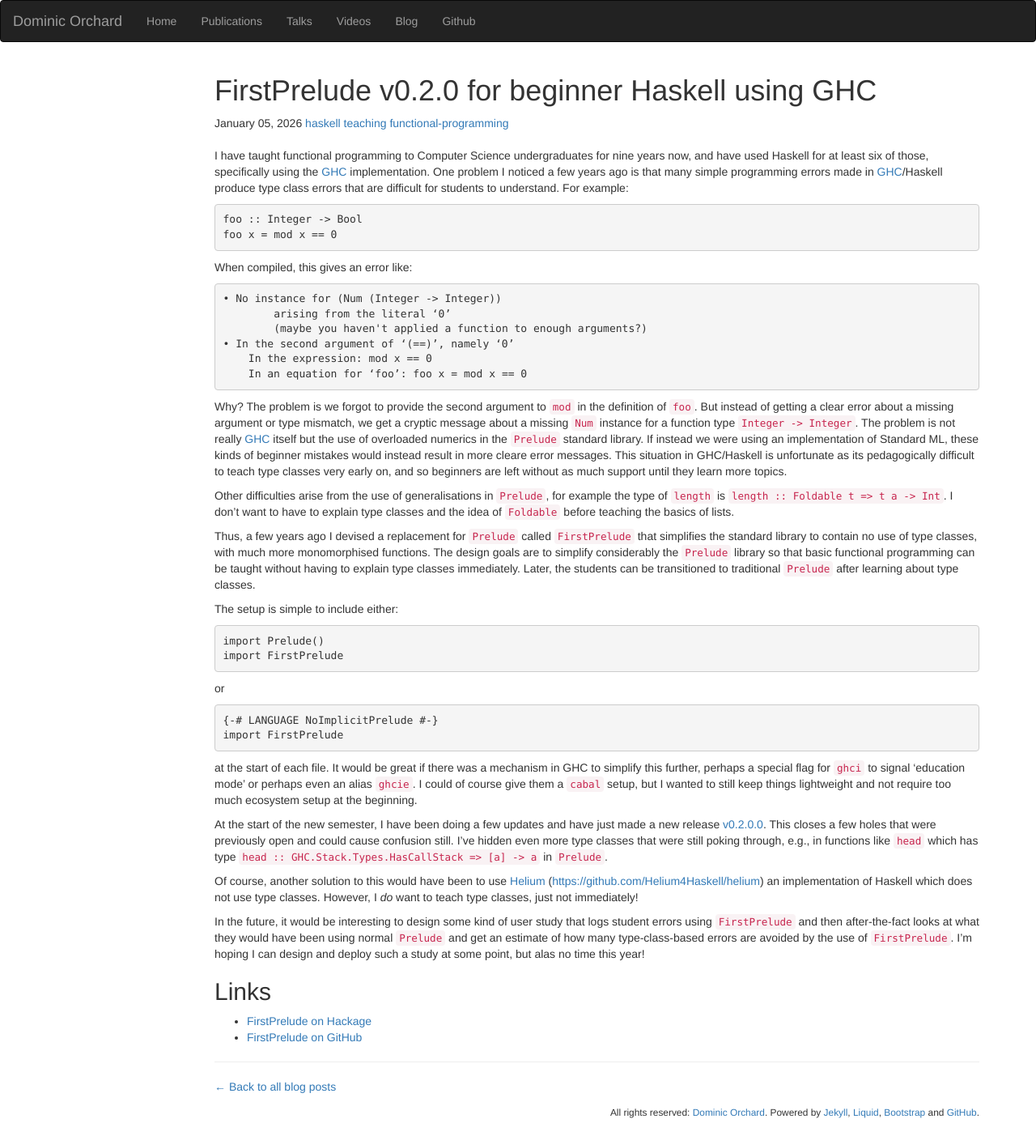
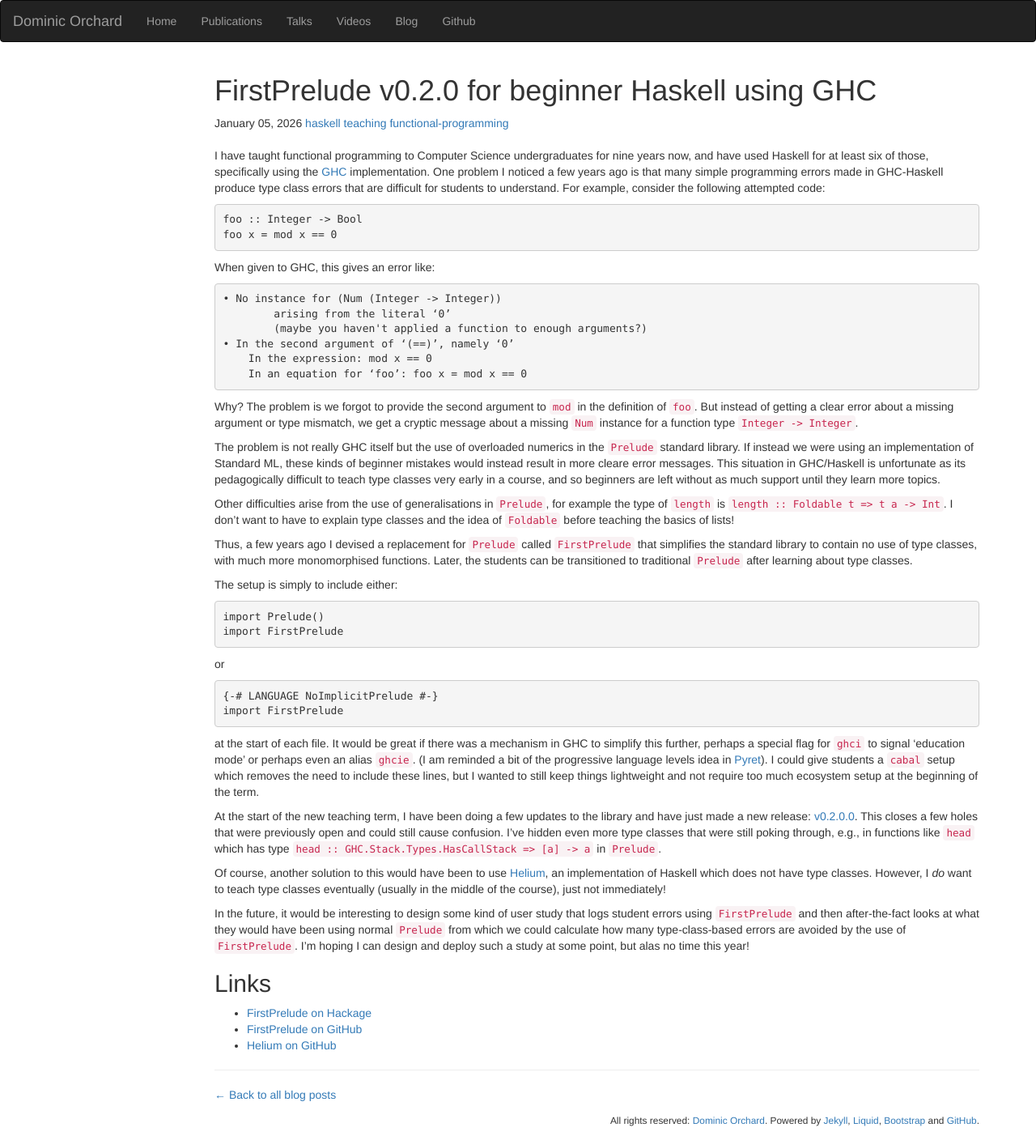
Before and after one commit to dorchard/dorchard.github.io, a Jekyll site: the page built from _blog/2026-01-05-firstprelude.md, in a window 1280 px wide. Shown: the whole page at 81% size. Built offline with Jekyll 4.4.1, drawn with Linux system fonts in a browser that asks for light colours; comment, search, counter and statistics services are not loaded.

Commit message:
fix some typos and edit

````diff
--- a/_blog/2026-01-05-firstprelude.md
+++ b/_blog/2026-01-05-firstprelude.md
@@ -6,15 +6,15 @@ categories: [haskell, teaching, functional-programming]
 excerpt: "A simplified Prelude for teaching functional programming without type classes getting in the way."
 ---
 
-I have taught functional programming to Computer Science undergraduates for nine years now, and have used Haskell for at least six of those, specifically using the [GHC](https://www.haskell.org/ghc/) implementation. One problem I noticed a few years ago is that many simple programming errors made in [GHC](https://www.haskell.org/ghc/)/Haskell produce type class errors that
-are difficult for students to understand. For example:
+I have taught functional programming to Computer Science undergraduates for nine years now, and have used Haskell for at least six of those, specifically using the [GHC](https://www.haskell.org/ghc/) implementation. One problem I noticed a few years ago is that many simple programming errors made in GHC-Haskell produce type class errors that
+are difficult for students to understand. For example, consider the following attempted code:
 
 ```haskell
 foo :: Integer -> Bool
 foo x = mod x == 0
 ```
 
-When compiled, this gives an error like:
+When given to GHC, this gives an error like:
 
 ```
 • No instance for (Num (Integer -> Integer))
@@ -25,14 +25,15 @@ When compiled, this gives an error like:
     In an equation for ‘foo’: foo x = mod x == 0
 ```
 Why? The problem is we forgot to provide the second argument to `mod` in the definition of `foo`. But instead of getting a clear error about a missing argument or type mismatch, we get a cryptic message about a missing `Num` instance for a function type `Integer -> Integer`.
-The problem is not really [GHC](https://www.haskell.org/ghc/) itself but the use of overloaded numerics in the `Prelude` standard library. If instead
-we were using an implementation of Standard ML, these kinds of beginner mistakes would instead result in more cleare error messages. This situation in GHC/Haskell is unfortunate as its pedagogically difficult to teach type classes very early on, and so beginners are left without as much support until they learn more topics.
 
-Other difficulties arise from the use of generalisations in `Prelude`, for example the type of `length` is `length :: Foldable t => t a -> Int`. I don't want to have to explain type classes and the idea of `Foldable` before teaching the basics of lists.
+The problem is not really GHC itself but the use of overloaded numerics in the `Prelude` standard library. If instead
+we were using an implementation of Standard ML, these kinds of beginner mistakes would instead result in more cleare error messages. This situation in GHC/Haskell is unfortunate as its pedagogically difficult to teach type classes very early in a course, and so beginners are left without as much support until they learn more topics.
 
-Thus, a few years ago I devised a replacement for `Prelude` called `FirstPrelude` that simplifies the standard library to contain no use of type classes, with much more monomorphised functions. The design goals are to simplify considerably the `Prelude` library so that basic functional programming can be taught without having to explain type classes immediately. Later, the students can be transitioned to traditional `Prelude` after learning about type classes.
+Other difficulties arise from the use of generalisations in `Prelude`, for example the type of `length` is `length :: Foldable t => t a -> Int`. I don't want to have to explain type classes and the idea of `Foldable` before teaching the basics of lists!
 
-The setup is simple to include either:
+Thus, a few years ago I devised a replacement for `Prelude` called [`FirstPrelude`](https://github.com/dorchard/FirstPrelude) that simplifies the standard library to contain no use of type classes, with much more monomorphised functions. Later, the students can be transitioned to traditional `Prelude` after learning about type classes.
+
+The setup is simply to include either:
 
 ```
 import Prelude()
@@ -46,16 +47,17 @@ or
 import FirstPrelude
 ```
 
-at the start of each file. It would be great if there was a mechanism in GHC to simplify this further, perhaps a special flag for `ghci` to signal 'education mode' or perhaps even an alias `ghcie`. I could of course give them a `cabal` setup, but I wanted to still keep things lightweight and not require too much ecosystem setup at the beginning.
+at the start of each file. It would be great if there was a mechanism in GHC to simplify this further, perhaps a special flag for `ghci` to signal 'education mode' or perhaps even an alias `ghcie`. (I am reminded a bit of the progressive language levels idea in [Pyret](https://planet.racket-lang.org/archives/wrturtle/pyret.plt/2/1/contents/planet-docs/manual/)). I could give students a `cabal` setup which removes the need to include these lines, but I wanted to still keep things lightweight and not require too much ecosystem setup at the beginning of the term.
 
-At the start of the new semester, I have been doing a few updates and have just made a new release [v0.2.0.0](https://github.com/dorchard/FirstPrelude). This
-closes a few holes that were previously open and could cause confusion still. I've hidden even more type classes that were still poking through, e.g., in functions like `head` which has type `head :: GHC.Stack.Types.HasCallStack => [a] -> a` in `Prelude`.
+At the start of the new teaching term, I have been doing a few updates to the library and have just made a new release: [v0.2.0.0](https://github.com/dorchard/FirstPrelude). This
+closes a few holes that were previously open and could still cause confusion. I've hidden even more type classes that were still poking through, e.g., in functions like `head` which has type `head :: GHC.Stack.Types.HasCallStack => [a] -> a` in `Prelude`.
 
-Of course, another solution to this would have been to use [Helium](https://dl.acm.org/doi/10.1145/871895.871902) ([https://github.com/Helium4Haskell/helium](https://github.com/Helium4Haskell/helium)) an implementation of Haskell which does not use type classes. However, I *do* want to teach type classes, just not immediately!
+Of course, another solution to this would have been to use [Helium](https://dl.acm.org/doi/10.1145/871895.871902), an implementation of Haskell which does not have type classes. However, I *do* want to teach type classes eventually (usually in the middle of the course), just not immediately!
 
-In the future, it would be interesting to design some kind of user study that logs student errors using `FirstPrelude` and then after-the-fact looks at what they would have been using normal `Prelude` and get an estimate of how many type-class-based errors are avoided by the use of `FirstPrelude`. I'm hoping I can design and deploy such a study at some point, but alas no time this year!
+In the future, it would be interesting to design some kind of user study that logs student errors using `FirstPrelude` and then after-the-fact looks at what they would have been using normal `Prelude` from which we could calculate how many type-class-based errors are avoided by the use of `FirstPrelude`. I'm hoping I can design and deploy such a study at some point, but alas no time this year!
 
 ## Links
 
 - [FirstPrelude on Hackage](https://hackage.haskell.org/package/FirstPrelude-0.2.0.0)
 - [FirstPrelude on GitHub](https://github.com/dorchard/FirstPrelude)
+- [Helium on GitHub](https://github.com/Helium4Haskell/helium)
````
